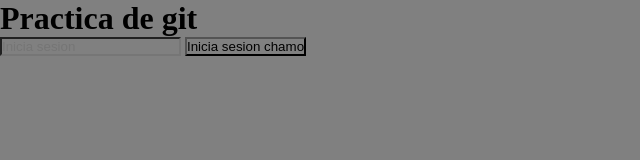
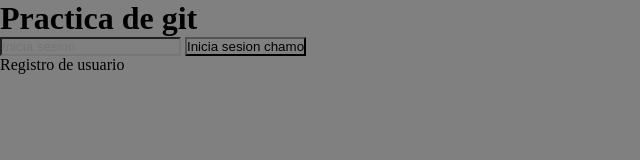
Before and after one commit to Josemi19/git-practice, a plain HTML site: page index.html in a window 1280 px wide. Shown: the whole page, without its empty margins (0-640 px from the left). Drawn offline with Linux system fonts and the light colour scheme.

Commit message:
Agrego registro de usuario

```diff
--- a/index.html
+++ b/index.html
@@ -13,6 +13,7 @@
     <h1>Practica de git</h1>
     <input type="text" placeholder="Inicia sesion">
     <button>Inicia sesion chamo</button>
+    <p>Registro de usuario</p>
   </main>
 </body>
 
```
